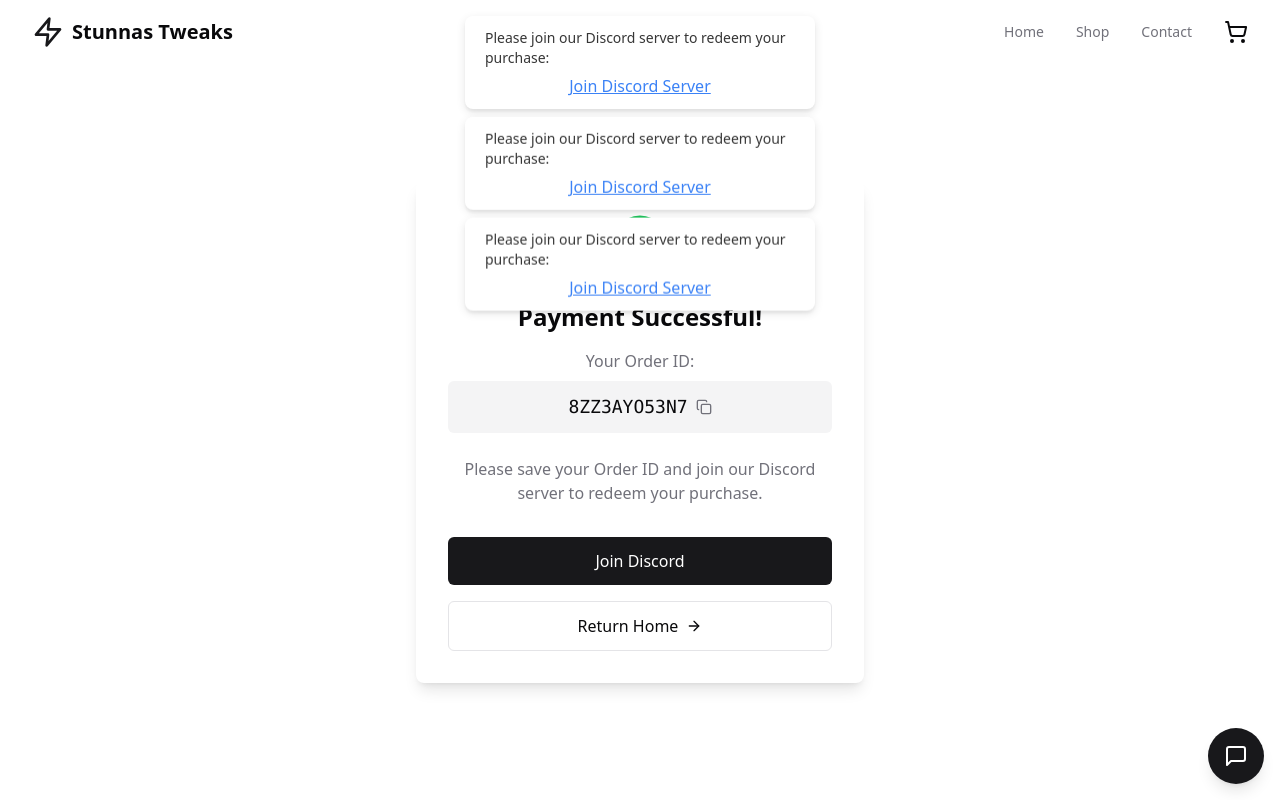
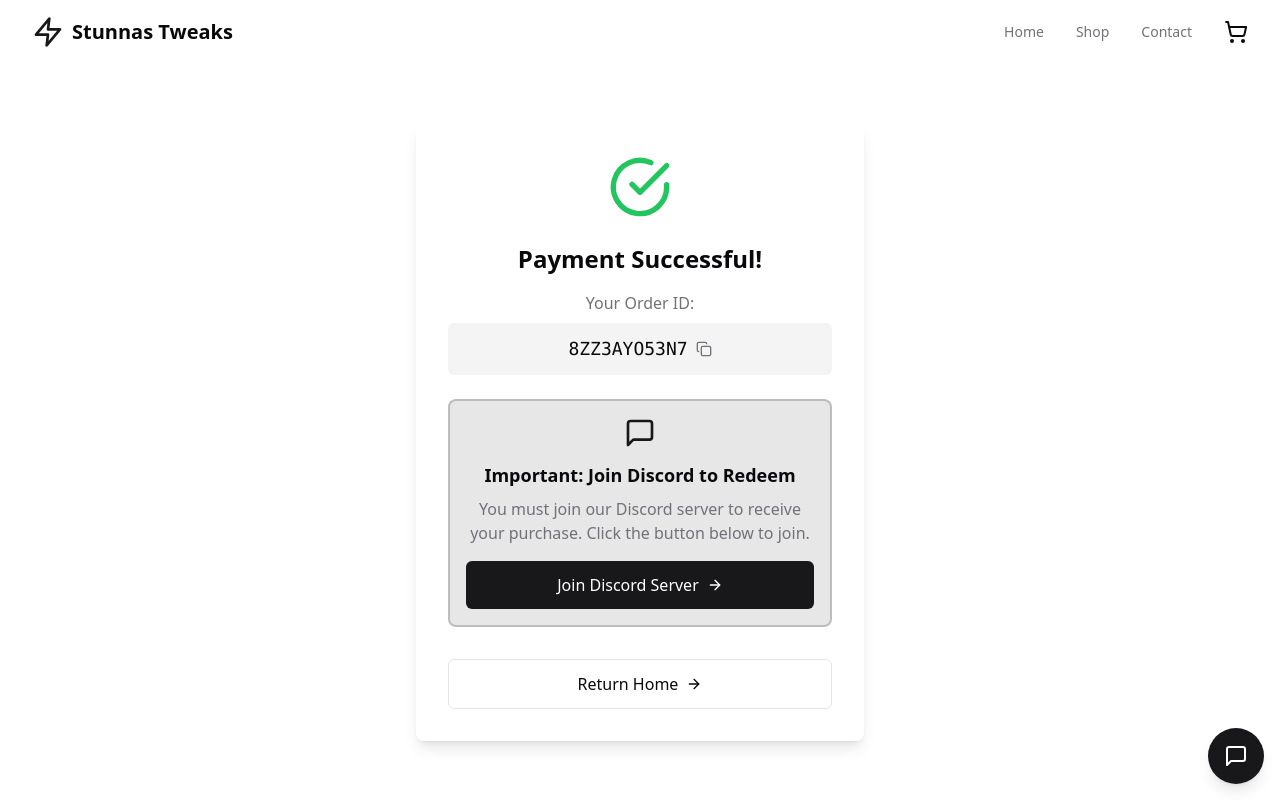
Before and after one commit to MoDevelopsWebsites/MoDevelopsWebsites.github.io, a React (Vite) app: page /success in a window 1280 px wide. Shown: the top 800 px of the page. Built offline with nearby package versions, Linux system fonts and the light colour scheme.

Commit message:
Add files via upload

```diff
--- a/src/pages/Success.tsx
+++ b/src/pages/Success.tsx
@@ -1,41 +1,30 @@
-import React, { useEffect } from 'react';
+import React, { useEffect, useState } from 'react';
 import { motion } from 'framer-motion';
 import { useNavigate } from 'react-router-dom';
-import { CheckCircle, ArrowRight, Copy } from 'lucide-react';
+import { CheckCircle, ArrowRight, Copy, MessageSquare } from 'lucide-react';
 import { toast } from 'react-hot-toast';
 import { useCart } from 'react-use-cart';
 
 const Success = () => {
   const navigate = useNavigate();
   const { emptyCart } = useCart();
+  const [hasJoinedDiscord, setHasJoinedDiscord] = useState(false);
   const orderId = Math.random().toString(36).substring(2, 15).toUpperCase();
 
   useEffect(() => {
     // Clear the cart on success page load
     emptyCart();
-
-    // Show Discord prompt
-    toast((t) => (
-      <div className="flex flex-col items-center space-y-2">
-        <p className="text-sm font-medium">Please join our Discord server to redeem your purchase:</p>
-        <a
-          href="https://discord.gg/PCDJ2Sc98D"
-          target="_blank"
-          rel="noopener noreferrer"
-          className="text-blue-500 hover:text-blue-600 underline"
-        >
-          Join Discord Server
-        </a>
-      </div>
-    ), {
-      duration: 10000,
-      position: 'top-center',
-    });
   }, [emptyCart]);
 
   const copyOrderId = () => {
     navigator.clipboard.writeText(orderId);
     toast.success('Order ID copied to clipboard');
+  };
+
+  const handleDiscordClick = () => {
+    setHasJoinedDiscord(true);
+    // Open Discord in a new tab
+    window.open('https://discord.gg/PCDJ2Sc98D', '_blank');
   };
 
   return (
@@ -66,18 +55,35 @@ const Success = () => {
             </button>
           </div>
         </div>
-        <p className="text-muted-foreground mb-8">
-          Please save your Order ID and join our Discord server to redeem your purchase.
+
+        {/* Discord Join Prompt - Persistent until clicked */}
+        <motion.div
+          initial={{ opacity: 0, y: 10 }}
+          animate={{ opacity: 1, y: 0 }}
+          className={`mb-8 p-4 ${hasJoinedDiscord ? 'bg-green-500/10' : 'bg-primary/10'} rounded-lg border-2 ${hasJoinedDiscord ? 'border-green-500/20' : 'border-primary/20'}`}
+        >
+          <MessageSquare className={`w-8 h-8 mx-auto mb-3 ${hasJoinedDiscord ? 'text-green-500' : 'text-primary'}`} />
+          <h3 className="text-lg font-semibold mb-2">
+            {hasJoinedDiscord ? 'Discord Server Joined!' : 'Important: Join Discord to Redeem'}
+          </h3>
+          <p className="text-muted-foreground mb-4">
+            {hasJoinedDiscord
+              ? 'Thank you for joining! Please create a support ticket to receive your purchase.'
+              : 'You must join our Discord server to receive your purchase. Click the button below to join.'}
           </p>
-        <div className="space-y-4">
-          <a
-            href="https://discord.gg/PCDJ2Sc98D"
-            target="_blank"
-            rel="noopener noreferrer"
-            className="block w-full bg-primary text-white py-3 rounded-md hover:bg-primary/90 transition-colors"
+          <button
+            onClick={handleDiscordClick}
+            className={`w-full py-3 rounded-md transition-colors flex items-center justify-center space-x-2 ${
+              hasJoinedDiscord
+                ? 'bg-green-500 text-white hover:bg-green-600'
+                : 'bg-primary text-white hover:bg-primary/90'
+            }`}
           >
-            Join Discord
-          </a>
+            <span>{hasJoinedDiscord ? 'Return to Discord' : 'Join Discord Server'}</span>
+            <ArrowRight className="w-4 h-4" />
+          </button>
+        </motion.div>
+
         <button
           onClick={() => navigate('/')}
           className="w-full border border-input bg-background hover:bg-accent hover:text-accent-foreground py-3 rounded-md transition-colors flex items-center justify-center space-x-2"
@@ -85,7 +91,6 @@ const Success = () => {
           <span>Return Home</span>
           <ArrowRight className="w-4 h-4" />
         </button>
-        </div>
       </motion.div>
     </div>
   );
```
Lines whose indentation alone changed are shown as unchanged.
